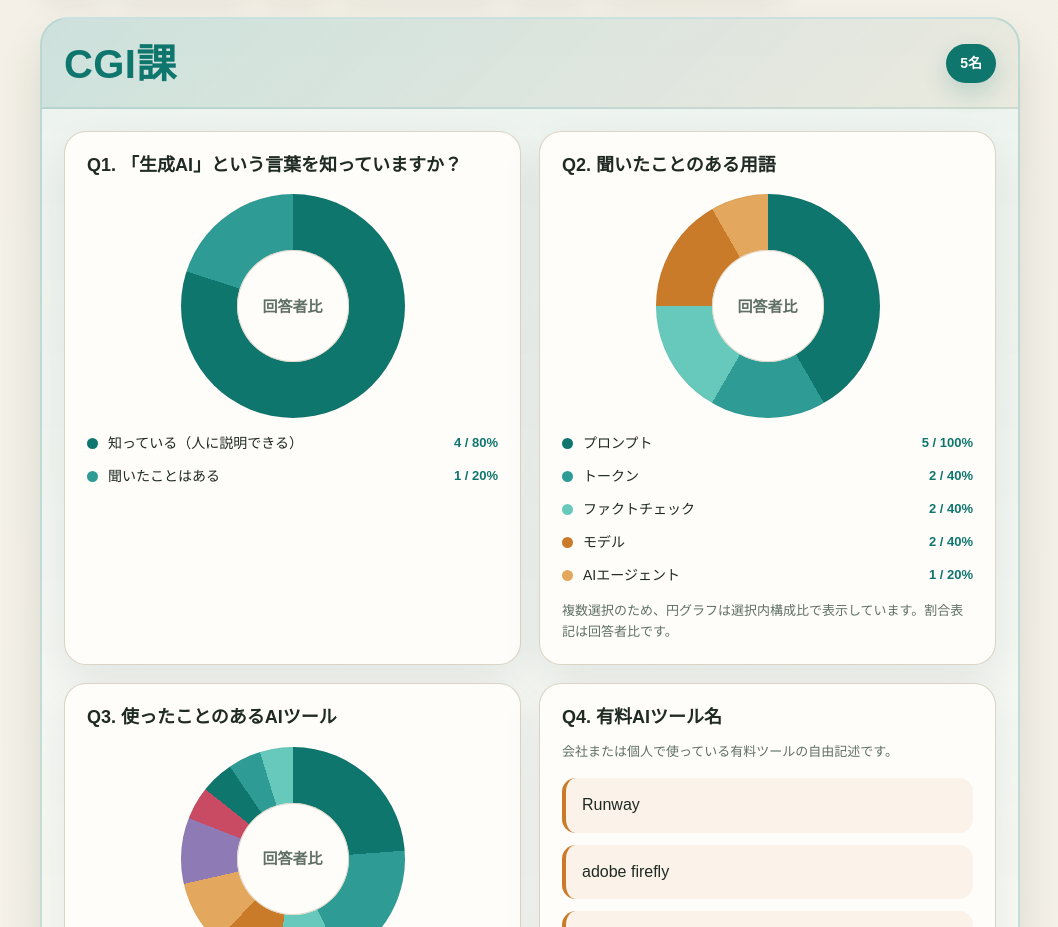
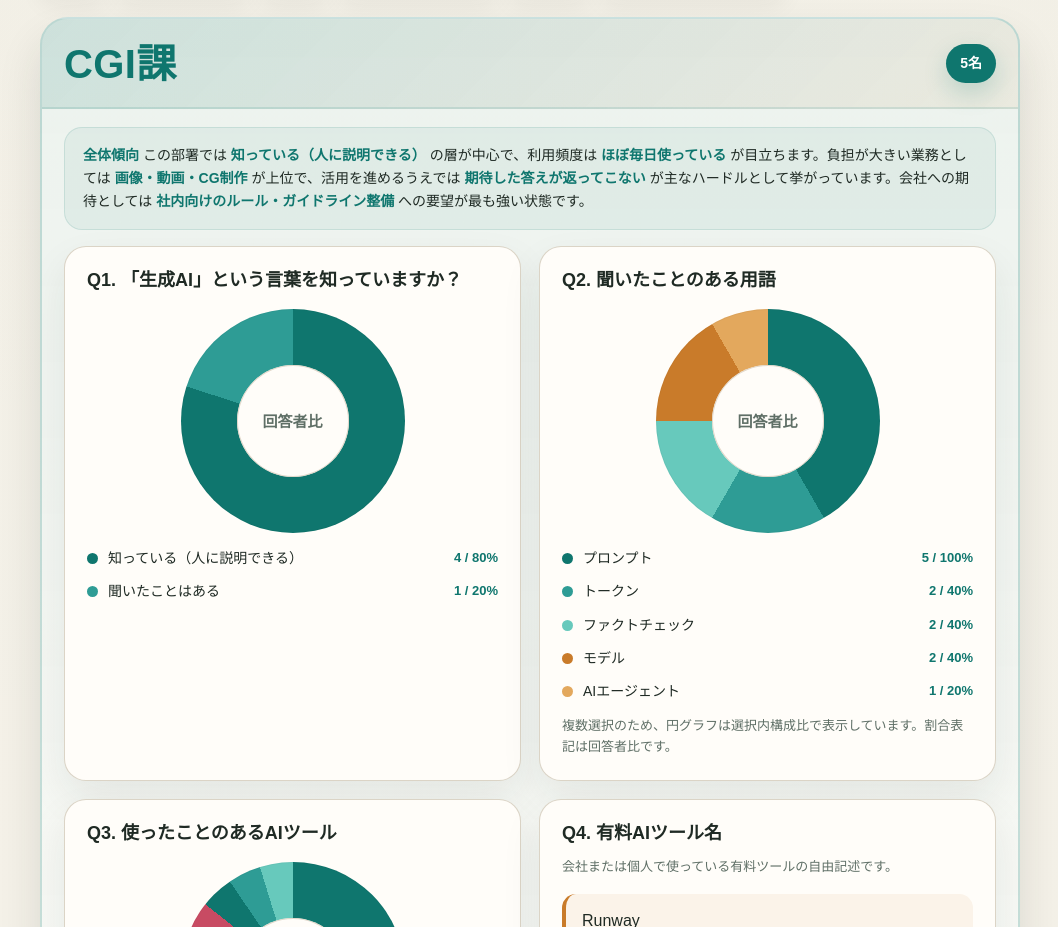
Before and after one commit to hirokimagic15-a11y/AIquestionnaire, a plain HTML site: page docs/index.html in a window 1280 px wide. Shown: the part 8240-9167 px from the top of the page, without its empty margins (110-1168 px from the left). Drawn offline with Linux system fonts and the light colour scheme.

Commit message:
Update AI questionnaire site

```diff
--- a/docs/index.html
+++ b/docs/index.html
@@ -275,6 +275,21 @@
     .dept-grid {
       margin-top: 12px;
       padding-top: 4px;
+    }
+    .dept-summary {
+      margin: 4px 0 8px;
+      padding: 16px 18px;
+      border-radius: 18px;
+      background: rgba(15,118,110,0.06);
+      border: 1px solid rgba(15,118,110,0.12);
+    }
+    .dept-summary p {
+      margin: 0;
+      font-size: 14px;
+      color: var(--ink);
+    }
+    .dept-summary strong {
+      color: var(--brand);
     }
     .footer-note {
       margin-top: 28px;
@@ -765,6 +780,9 @@
     <h3>CGI課</h3>
     <span>5名</span>
   </div>
+  <div class="dept-summary">
+    <p><strong>全体傾向</strong> この部署では <strong>知っている（人に説明できる）</strong> の層が中心で、利用頻度は <strong>ほぼ毎日使っている</strong> が目立ちます。負担が大きい業務としては <strong>画像・動画・CG制作</strong> が上位で、活用を進めるうえでは <strong>期待した答えが返ってこない</strong> が主なハードルとして挙がっています。会社への期待としては <strong>社内向けのルール・ガイドライン整備</strong> への要望が最も強い状態です。</p>
+  </div>
   <div class="grid two dept-grid">
     <article class="pie-card">
   <h3>Q1. 「生成AI」という言葉を知っていますか？</h3>
@@ -985,6 +1003,9 @@
     <h3>ポスプロプラス課</h3>
     <span>3名</span>
   </div>
+  <div class="dept-summary">
+    <p><strong>全体傾向</strong> この部署では <strong>知っている（人に説明できる）</strong> の層が中心で、利用頻度は <strong>週に数回使っている</strong> が目立ちます。負担が大きい業務としては <strong>情報収集・リサーチ</strong> が上位で、活用を進めるうえでは <strong>特にない</strong> が主なハードルとして挙がっています。会社への期待としては <strong>有料ツールの会社契約</strong> への要望が最も強い状態です。</p>
+  </div>
   <div class="grid two dept-grid">
     <article class="pie-card">
   <h3>Q1. 「生成AI」という言葉を知っていますか？</h3>
@@ -1200,6 +1221,9 @@
     <h3>経理課</h3>
     <span>3名</span>
   </div>
+  <div class="dept-summary">
+    <p><strong>全体傾向</strong> この部署では <strong>聞いたことはある</strong> の層が中心で、利用頻度は <strong>試したことはある程度</strong> が目立ちます。負担が大きい業務としては <strong>数字・データの集計・分析</strong> が上位で、活用を進めるうえでは <strong>使い方がわからない</strong> が主なハードルとして挙がっています。会社への期待としては <strong>気軽に相談できる窓口・担当者</strong> への要望が最も強い状態です。</p>
+  </div>
   <div class="grid two dept-grid">
     <article class="pie-card">
   <h3>Q1. 「生成AI」という言葉を知っていますか？</h3>
@@ -1409,6 +1433,9 @@
     <h3>マーケティング営業課</h3>
     <span>2名</span>
   </div>
+  <div class="dept-summary">
+    <p><strong>全体傾向</strong> この部署では <strong>知っている（人に説明できる）</strong> の層が中心で、利用頻度は <strong>ほぼ毎日使っている</strong> が目立ちます。負担が大きい業務としては <strong>資料・スライド作成</strong> が上位で、活用を進めるうえでは <strong>期待した答えが返ってこない</strong> が主なハードルとして挙がっています。会社への期待としては <strong>社内で活用事例を共有する仕組み</strong> への要望が最も強い状態です。</p>
+  </div>
   <div class="grid two dept-grid">
     <article class="pie-card">
   <h3>Q1. 「生成AI」という言葉を知っていますか？</h3>
@@ -1606,6 +1633,9 @@
   <div class="dept-head">
     <h3>東京支社</h3>
     <span>2名</span>
+  </div>
+  <div class="dept-summary">
+    <p><strong>全体傾向</strong> この部署では <strong>知っている（人に説明できる）</strong> の層が中心で、利用頻度は <strong>ほぼ毎日使っている</strong> が目立ちます。負担が大きい業務としては <strong>議事録・記録の作成</strong> が上位で、活用を進めるうえでは <strong>その他</strong> が主なハードルとして挙がっています。会社への期待としては <strong>その他</strong> への要望が最も強い状態です。</p>
   </div>
   <div class="grid two dept-grid">
     <article class="pie-card">
@@ -1812,6 +1842,9 @@
   <div class="dept-head">
     <h3>ビジネスプロデュース本部</h3>
     <span>1名</span>
+  </div>
+  <div class="dept-summary">
+    <p><strong>全体傾向</strong> この部署では <strong>知っている（人に説明できる）</strong> の層が中心で、利用頻度は <strong>ほぼ毎日使っている</strong> が目立ちます。負担が大きい業務としては <strong>画像・動画・CG制作</strong> が上位で、活用を進めるうえでは <strong>社内のルールがはっきりしていない</strong> が主なハードルとして挙がっています。会社への期待としては <strong>業務で使うための時間の確保</strong> への要望が最も強い状態です。</p>
   </div>
   <div class="grid two dept-grid">
     <article class="pie-card">
```
